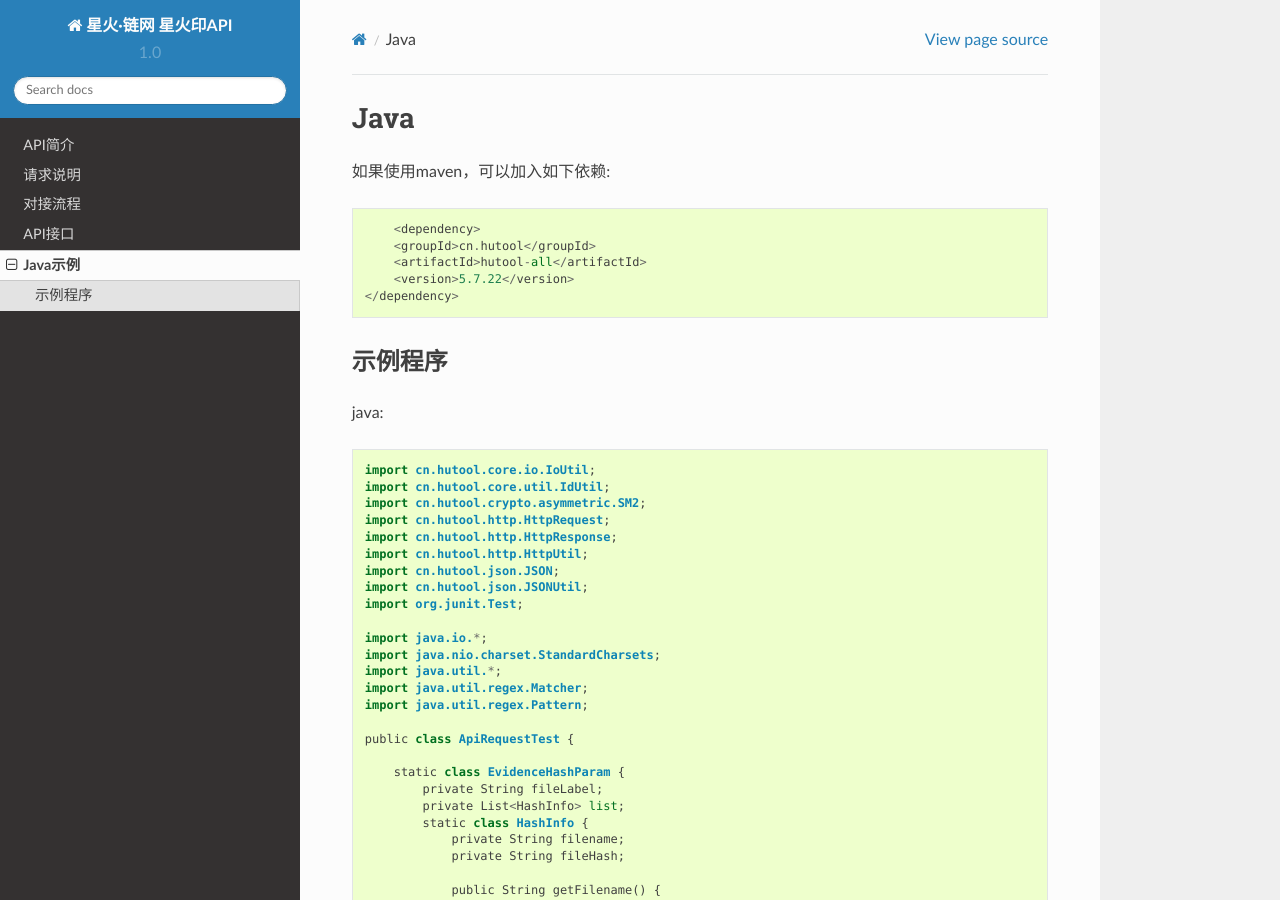
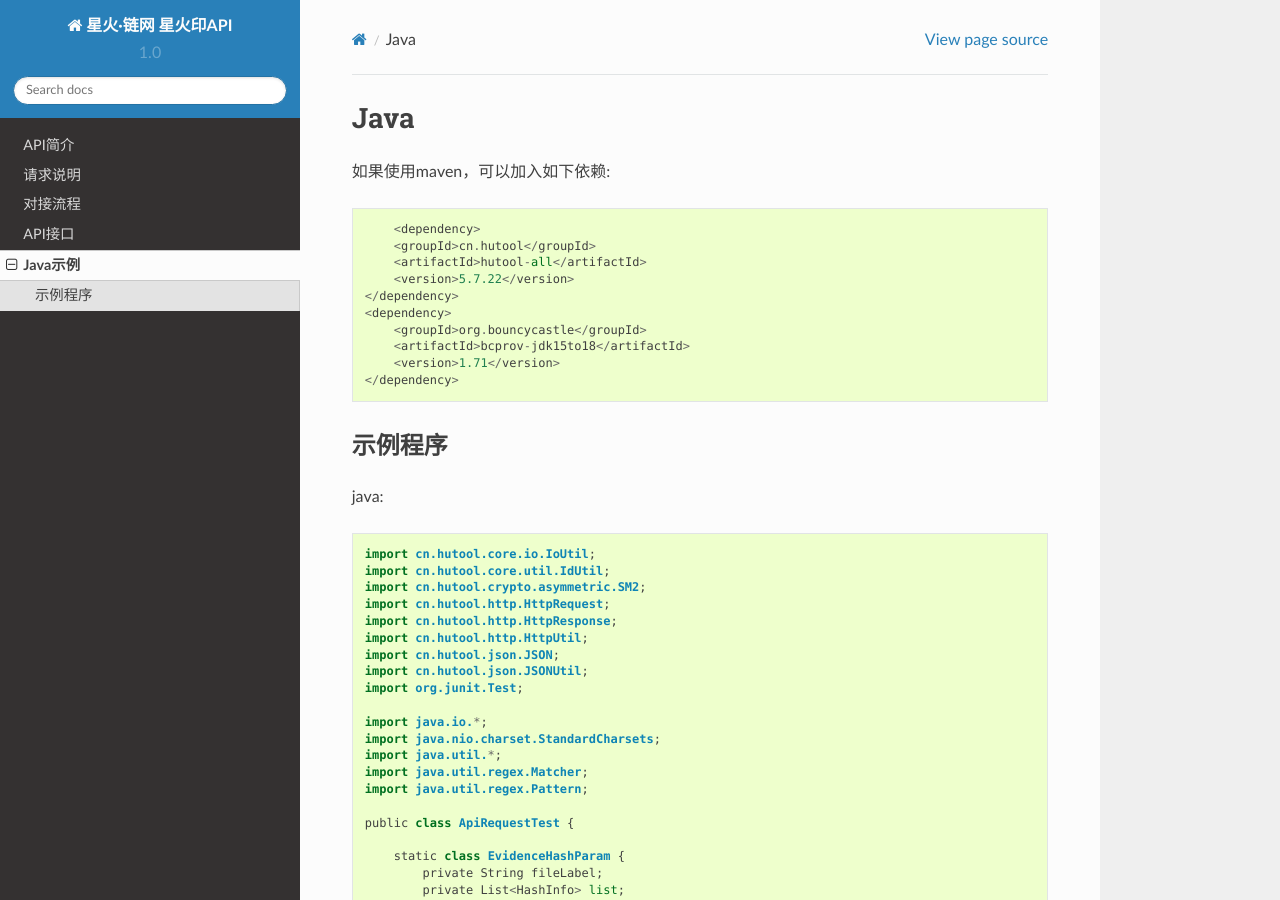
Before and after one commit to kurohayan/xhy-docs, a Sphinx documentation site: the page built from docs/java.rst, in a window 1280 px wide and 900 px high. Built offline with Sphinx 7.4.7 and the Read the Docs theme 2.0.0, drawn with Linux system fonts in a browser that asks for light colours.

Commit message:
更新接口文档

```diff
--- a/docs/introduction.rst
+++ b/docs/introduction.rst
@@ -2,8 +2,7 @@
 =======
 
 欢迎使用星火·链网 星火印API接口文档。
-^^^^^^^^^^^^^^^^^^^^^^^^^^^^^^
+
 1、本文档用于指导可信用户使用星火印完成数据上链。
-^^^^^^^^^^^^^^^^^^^^^^^^^^^^^^
+
 2、本文档的接口在生产环境中采用HTTPS加密方式请求，在预热和测试环境中则使用HTTP方式请求。
-^^^^^^^^^^^^^^^^^^^^^^^^^^^^^^
--- a/docs/java.rst
+++ b/docs/java.rst
@@ -7,6 +7,11 @@ Java
         <groupId>cn.hutool</groupId>
         <artifactId>hutool-all</artifactId>
         <version>5.7.22</version>
+    </dependency>
+    <dependency>
+        <groupId>org.bouncycastle</groupId>
+        <artifactId>bcprov-jdk15to18</artifactId>
+        <version>1.71</version>
     </dependency>
 
 
```
